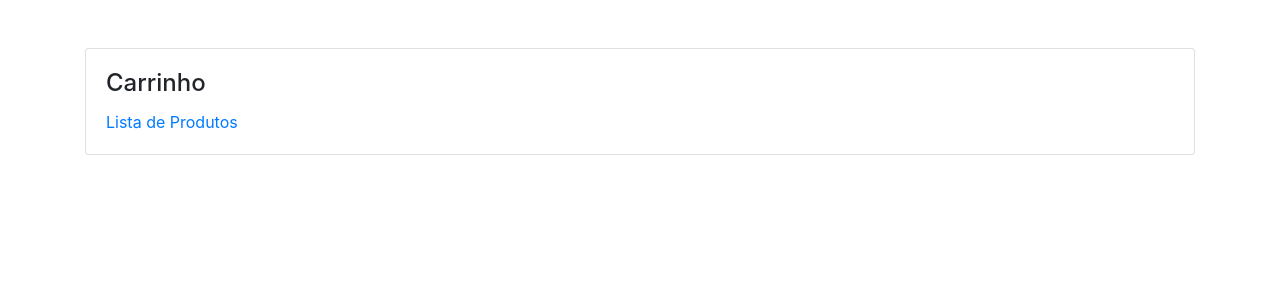
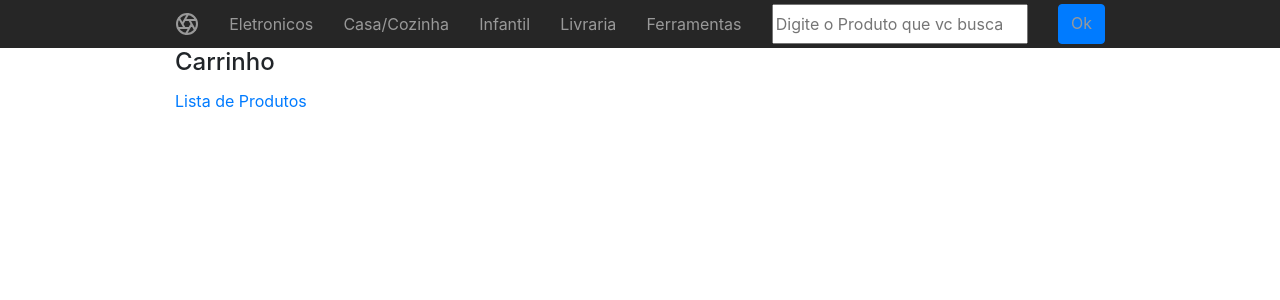
Before and after one commit to dompossebon/carrinho-de-compra, a PHP site: page /carrinho.php in a window 1280 px wide. Shown: the top 300 px of the page. Run offline with PHP 8.4, Linux system fonts and the light colour scheme.

Commit message:
Melhorando Aparência

```diff
--- a/carrinho.php
+++ b/carrinho.php
@@ -28,24 +28,11 @@
 	$resultsCarts = getContentCart($pdoConnection);
 	$totalCarts  = getTotalCart($pdoConnection);
 
+	include('header.php'); ?>
 
-?>
-<!DOCTYPE html>
-<html lang="en">
-<head>
-	<meta charset="UTF-8">
-	<title>Carrinho Compras</title>
-	<link rel="stylesheet" href="https://maxcdn.bootstrapcdn.com/bootstrap/4.0.0-beta.2/css/bootstrap.min.css" />
-
-</head>
-<body>
 	<div class="container">
-		<div class="card mt-5">
-			 <div class="card-body">
-	    		<h4 class="card-title">Carrinho</h4>
-	    		<a href="index.php">Lista de Produtos</a>
-	    	</div>
-		</div>
+        <h4 class="card-title">Carrinho</h4>
+        <a href="./index.php">Lista de Produtos</a>
 
 		<?php if($resultsCarts) : ?>
 			<form action="carrinho.php?acao=up" method="post">
--- /dev/null
+++ b/header.php
@@ -0,0 +1,42 @@
+<!DOCTYPE HTML>
+<html>
+<head>
+    <meta http-equiv="Content-Type" content="text/html; charset=iso-8859-1">
+    <meta name="viewport" content="width=device-width, initial-scale=1"/>
+    <meta name="description"
+          content="Um carrinho para usar como teste. Enjoy :)"/>
+    <meta name="keywords" content="html5, css3, responsive, Cart Buy"/>
+    <meta name="apple-mobile-web-app-title" content="carrinho"/>
+    <meta property="og:site_name" content="carrinho"/>
+    <meta property="og:type" content="article by Buy"/>
+    <meta property="og:locale" content="pt_BR"/>
+    <meta property="og:title" content="brincando com código Procedural"/>
+    <title>Carrinho de Compras</title>
+    <!-- Bootstrap CSS -->
+    <link rel="stylesheet" href="https://stackpath.bootstrapcdn.com/bootstrap/4.4.1/css/bootstrap.min.css">
+    <link rel="stylesheet" href="./style.css">
+
+</head>
+<body>
+
+<nav class="site-header sticky-top py-1">
+    <div class="container d-flex flex-column flex-md-row justify-content-between">
+        <a class="py-2" href="#" aria-label="Product">
+            <svg xmlns="http://www.w3.org/2000/svg" width="24" height="24" fill="none" stroke="currentColor"
+                 stroke-linecap="round" stroke-linejoin="round" stroke-width="2" class="d-block mx-auto" role="img"
+                 viewBox="0 0 24 24" focusable="false"><title>Logo Do Carrinho</title>
+                <circle cx="12" cy="12" r="10"/>
+                <path d="M14.31 8l5.74 9.94M9.69 8h11.48M7.38 12l5.74-9.94M9.69 16L3.95 6.06M14.31 16H2.83m13.79-4l-5.74 9.94"/>
+            </svg>
+        </a>
+        <a class="py-2 d-none d-md-inline-block" href="#">Eletronicos</a>
+        <a class="py-2 d-none d-md-inline-block" href="#">Casa/Cozinha</a>
+        <a class="py-2 d-none d-md-inline-block" href="#">Infantil</a>
+        <a class="py-2 d-none d-md-inline-block" href="#">Livraria</a>
+        <a class="py-2 d-none d-md-inline-block" href="#">Ferramentas</a>
+
+        <input type="text" placeholder="Digite o Produto que vc busca">
+        <a class="btn btn-primary" class="card-link">Ok</a>
+
+    </div>
+</nav>
--- /dev/null
+++ b/style.css
@@ -0,0 +1,74 @@
+.container {
+    max-width: 960px;
+}
+
+/*
+ * Custom translucent site header
+ */
+
+.site-header {
+    background-color: rgba(0, 0, 0, .85);
+    -webkit-backdrop-filter: saturate(180%) blur(20px);
+    backdrop-filter: saturate(180%) blur(20px);
+}
+.site-header a {
+    color: #999;
+    transition: ease-in-out color .15s;
+}
+.site-header a:hover {
+    color: #fff;
+    text-decoration: none;
+}
+
+/*
+ * Dummy devices (replace them with your own or something else entirely!)
+ */
+
+.product-device {
+    position: absolute;
+    right: 10%;
+    bottom: -30%;
+    width: 300px;
+    height: 540px;
+    background-color: #333;
+    border-radius: 21px;
+    -webkit-transform: rotate(30deg);
+    transform: rotate(30deg);
+}
+
+.product-device::before {
+    position: absolute;
+    top: 10%;
+    right: 10px;
+    bottom: 10%;
+    left: 10px;
+    content: "";
+    background-color: rgba(255, 255, 255, .1);
+    border-radius: 5px;
+}
+
+.product-device-2 {
+    top: -25%;
+    right: auto;
+    bottom: 0;
+    left: 5%;
+    background-color: #e5e5e5;
+}
+
+
+/*
+ * Extra utilities
+ */
+
+.flex-equal > * {
+    -ms-flex: 1;
+    flex: 1;
+}
+@media (min-width: 768px) {
+    .flex-md-equal > * {
+        -ms-flex: 1;
+        flex: 1;
+    }
+}
+
+.overflow-hidden { overflow: hidden; }
```
Also changed, not shown: index.php (+4 -20 lines), teste.html (deleted, +0 -63 lines).
